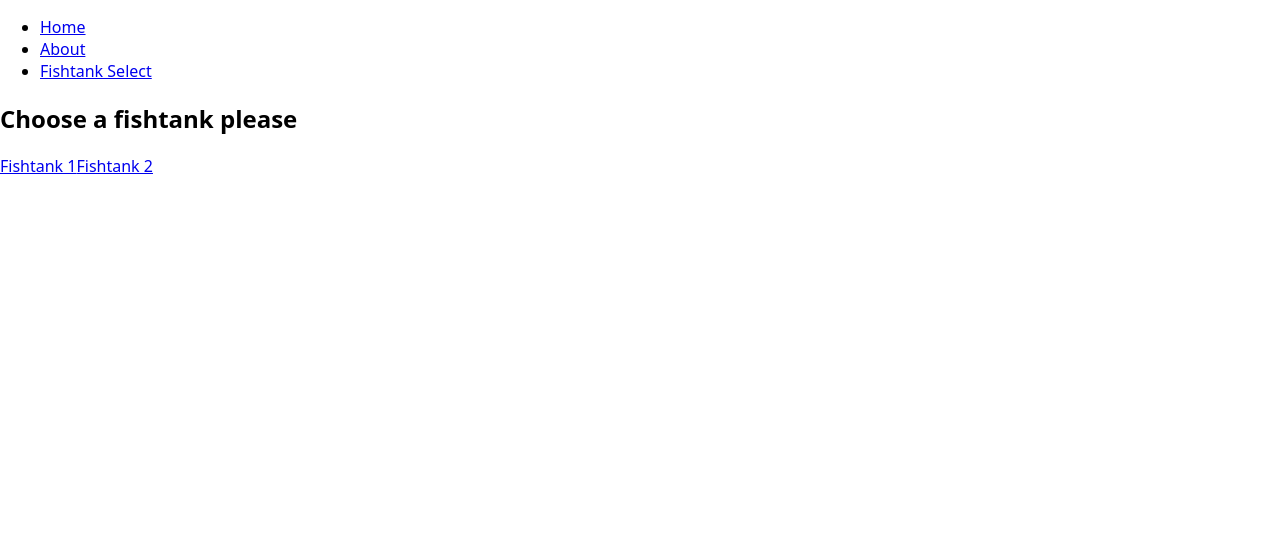
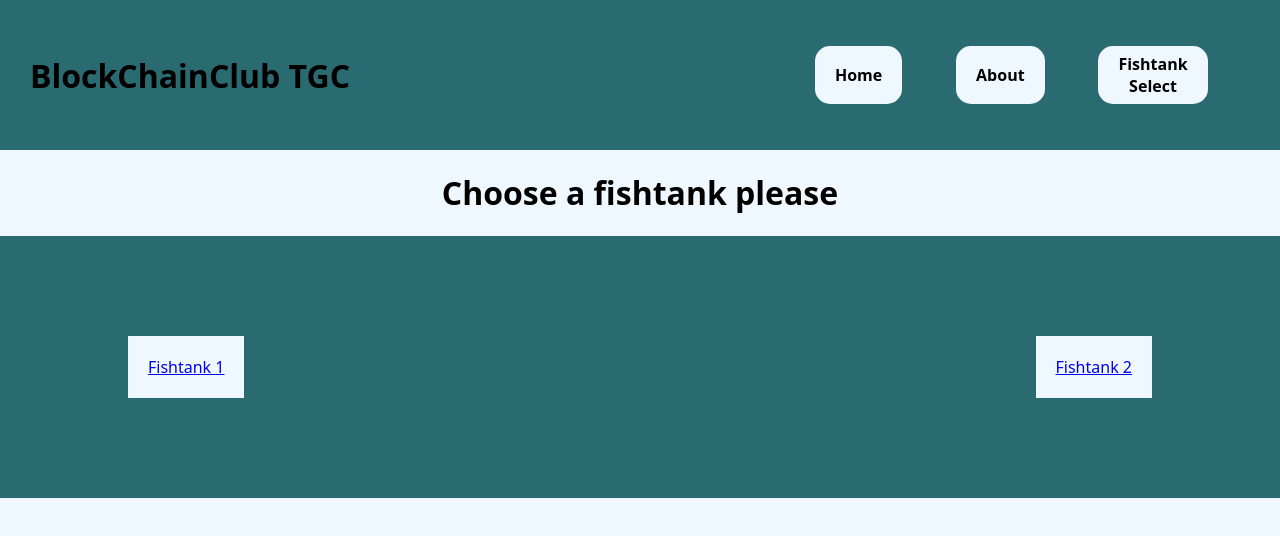
Before and after one commit to Ar4rN1c0/blockchain-tgc, a Next.js app: page / in a window 1280 px wide. Shown: the top 536 px of the page. Built offline with nearby package versions, Linux system fonts and the light colour scheme.

Commit message:
Trying to connect with the real API (not resolved)

```diff
--- a/src/app/Global.css
+++ b/src/app/Global.css
@@ -1,3 +1,7 @@
+:root {
+    --tgc-blue: var()
+}
+
 * {
     font-family: system-ui, -apple-system, BlinkMacSystemFont, 'Segoe UI', Roboto, Oxygen, Ubuntu, Cantarell, 'Open Sans', 'Helvetica Neue', sans-serif;
 }
@@ -5,6 +9,7 @@
 body {
     margin: 0;
     padding: 0;
+    overflow-x: hidden;
 }
 
 .main-section {
--- /dev/null
+++ b/src/app/Home.module.css
@@ -0,0 +1,25 @@
+.home {
+    display: grid;
+    place-items: center;
+    place-content: center;
+    overflow: hidden;
+}
+
+.title {
+
+}
+
+.menu {
+    display: flex;
+    background-color: #296B70;
+    width: 80vw;
+    justify-content: space-between;
+    padding: 100px 300px;
+    border-radius: 30px;
+}
+
+.link {
+    background-color: aliceblue;
+    padding: 20px;
+
+}
--- a/src/app/layout.tsx
+++ b/src/app/layout.tsx
@@ -1,5 +1,5 @@
-import Link from "next/link"
 import "./Global.css"
+import Header from "@/components/Header"
 
 export const metadata = {
   title: 'Next.js',
@@ -7,36 +7,11 @@ export const metadata = {
 }
 
 
-const links = [
-  {
-    label: 'Home',
-    route: '/'
-  },
-  {
-    label: 'About',
-    route: '/about'
-  },
-  {
-    label: 'Fishtank Select',
-    route: 'fishtank'
-  }
-];
-
 export default function RootLayout({ children, }: { children: React.ReactNode }) {
   return (
     <html lang="en">
-      <body>
-        <header>
-          <nav>
-            <ul>
-              {links.map(({label, route}) => (
-                <li key ={route}>
-                  <Link href={route}>{label}</Link>
-                </li>
-              ))}
-            </ul>
-          </nav>
-        </header>
+      <body style={{padding: "0", margin: "0", backgroundColor: "aliceblue"}}>
+        <Header></Header>
         <main>
           {children}
         </main>
--- a/src/app/page.tsx
+++ b/src/app/page.tsx
@@ -1,13 +1,17 @@
 import Link from "next/link"
+import styles from './Home.module.css'
+
 
 export default function HomePage () {
     return (
-        <section>
-            <h1>
+        <main className={styles.home}>
+            <h1 className={styles.title}>
                 Choose a fishtank please
             </h1>
-            <Link href="fishtank/1">Fishtank 1</Link>
-            <Link href="fishtank/2">Fishtank 2</Link>
-        </section>
+            <section className={styles.menu}>
+                <Link className={styles.link} href="fishtank/1">Fishtank 1</Link>
+                <Link className={styles.link} href="fishtank/2">Fishtank 2</Link>
+            </section>
+        </main>
     )
 }
--- /dev/null
+++ b/src/components/Header.module.css
@@ -0,0 +1,60 @@
+.header{
+    background-color: #296B70;
+    margin: 0;
+    padding: 30px;
+    display: flex;
+    justify-content: space-between;
+    place-items: center;
+}
+
+.nav {
+    display: grid;
+    place-content: center;
+    place-items: center;
+}
+
+.list {
+    list-style: none;
+    display: flex;
+    flex-direction: row;
+    justify-content: space-between;
+    padding: 0 50px;
+    gap: 30px;
+}
+
+.item {
+    padding: 7px 20px;
+    box-shadow: 0;
+    background-color: aliceblue;
+    border-radius: 15px;
+    transition: all .2s;
+    margin: 0 3%;
+    cursor: pointer;
+    display: grid;
+    place-content: center;
+    place-items: center;
+}
+.item:hover {
+    box-shadow: 0px 10px 10px 0 solid black;
+}
+
+.link {
+    text-decoration: none;
+    color: black;
+    font-weight: 600;
+    text-align: center;
+}
+
+@media(width < 1000px) {
+    .list {
+        flex-direction: column;
+    }
+}
+
+@media(width < 700px) {
+    .header {
+        flex-direction: column;
+    } .list {
+        flex-direction: row;
+    }
+}
--- /dev/null
+++ b/src/components/Header.tsx
@@ -0,0 +1,36 @@
+import Link from "next/link";
+import styles from "./Header.module.css"
+
+export default function Header () {
+    const links = [
+        {
+          label: 'Home',
+          route: '/'
+        },
+        {
+          label: 'About',
+          route: '/about'
+        },
+        {
+          label: 'Fishtank Select',
+          route: 'fishtank'
+        }
+      ];
+
+    return (
+        <header className={styles.header}>
+            <h1>
+                BlockChainClub TGC
+            </h1>
+            <nav className={styles.nav}>
+                <ul className={styles.list}>
+                    {links.map(({label, route}) => (
+                    <li className={styles.item} key ={route}>
+                        <Link className={styles.link} href={route}>{label}</Link>
+                    </li>
+                    ))}
+                </ul>
+            </nav>
+      </header>
+    )
+}
--- a/src/components/Timetable.module.css
+++ b/src/components/Timetable.module.css
@@ -1,10 +1,6 @@
-/* * {
-    font-family: system-ui, -apple-system, BlinkMacSystemFont, 'Segoe UI', Roboto, Oxygen, Ubuntu, Cantarell, 'Open Sans', 'Helvetica Neue', sans-serif;
+:root {
+    --tgc-blue: var
 }
-
-main {
-    padding: 50px
-} */
 
 .timetable {
     display: grid;
@@ -12,12 +8,13 @@ main {
     place-items: start;
     place-content: center;
     gap: 20px;
+    overflow: hidden;
 }
 
 .cols {
     display: grid;
     grid-template-columns: repeat(1, 1fr);
-    gap: 15px
+    gap: 15px;
 }
 
 .periodeSelect {
@@ -52,14 +49,14 @@ main {
     width: 20vw;
     transform: none;
     box-shadow: none;
-    transition: transform .3s, box-shadow .3s
+    transition: transform .3s, box-shadow .3s;
 }
-
 
 .periodeSelect:hover {
     transform: translateY(-10px);
     box-shadow: 0px 5 5px black
 }
+
 .periodeUnselect:hover {
     transform: translateY(-10px);
     box-shadow: 0px 5 5px black
```
Also changed, not shown: src/app/fishtank/[id]/Free.tsx (+9 -10 lines), src/components/PeriodesArray.tsx (+21 -6 lines), src/components/Send.tsx (+18 -10 lines).
